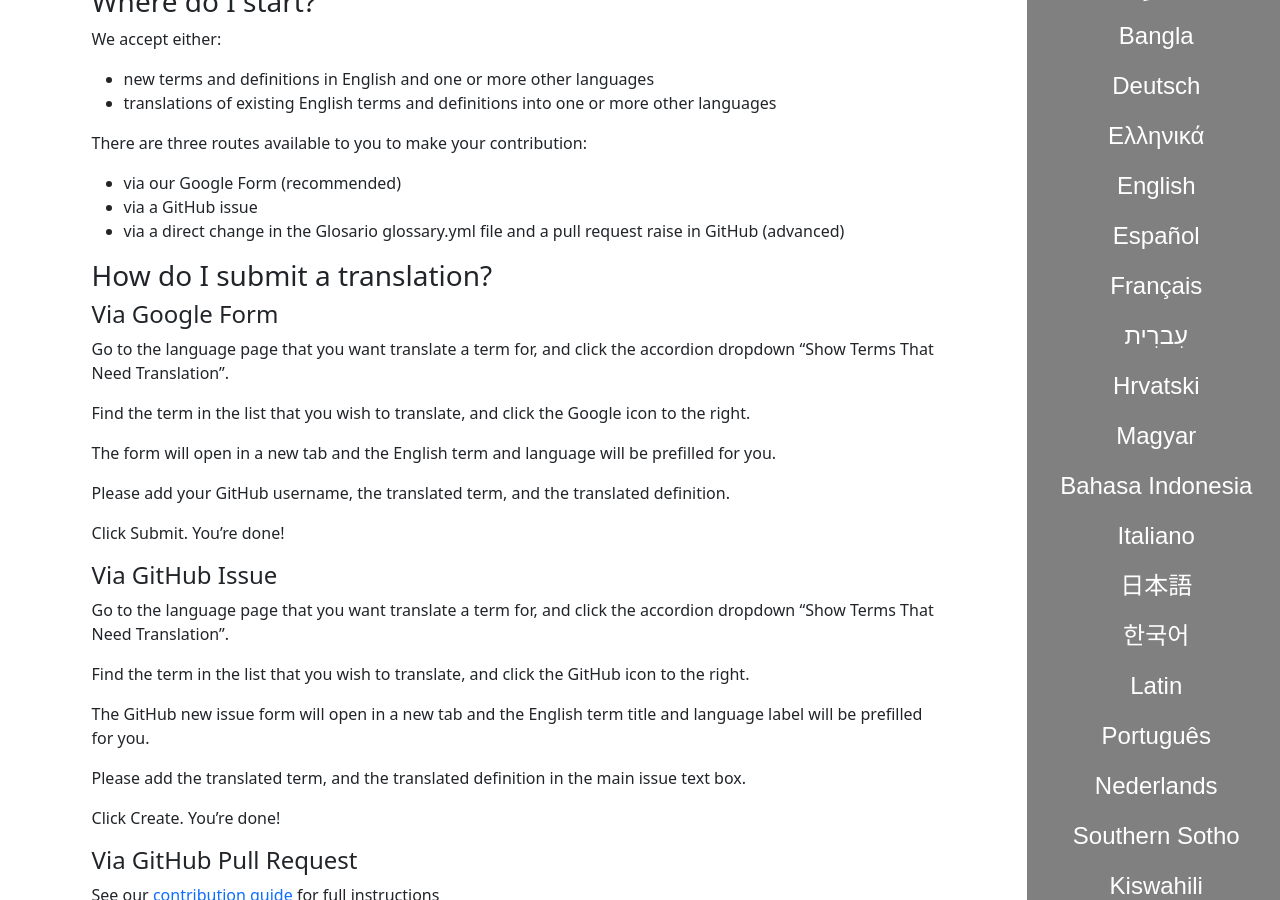
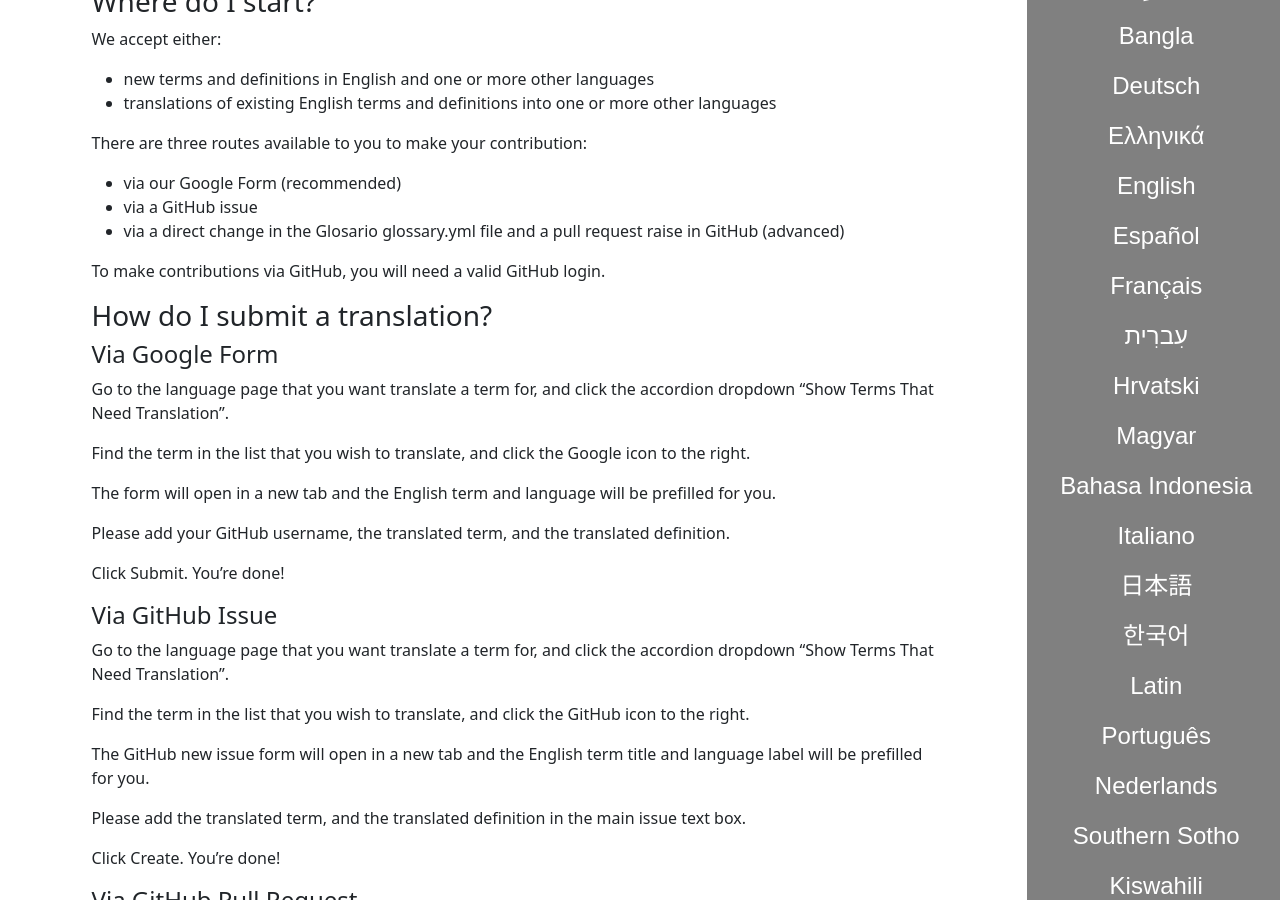
Before and after one commit to carpentries/glosario, a Jekyll site: the page built from help.md, in a window 1280 px wide and 900 px high, scrolled down 401 px. Built offline with Jekyll 4.4.1, drawn with Linux system fonts in a browser that asks for light colours; comment, search, counter and statistics services are not loaded; our own code applies the rules of GitHub Pages for plain Markdown files.

Commit message:
Deploying to site from @ carpentries/glosario@84a04fd55d3d5850305d759654cb1e5b9897b09a 🚀

```diff
--- a/help.md
+++ b/help.md
@@ -18,6 +18,8 @@ There are three routes available to you to make your contribution:
 - via our Google Form (recommended)
 - via a GitHub issue
 - via a direct change in the Glosario glossary.yml file and a pull request raise in GitHub (advanced)
+
+To make contributions via GitHub, you will need a valid GitHub login.
 
 ### How do I submit a translation?
 
```
